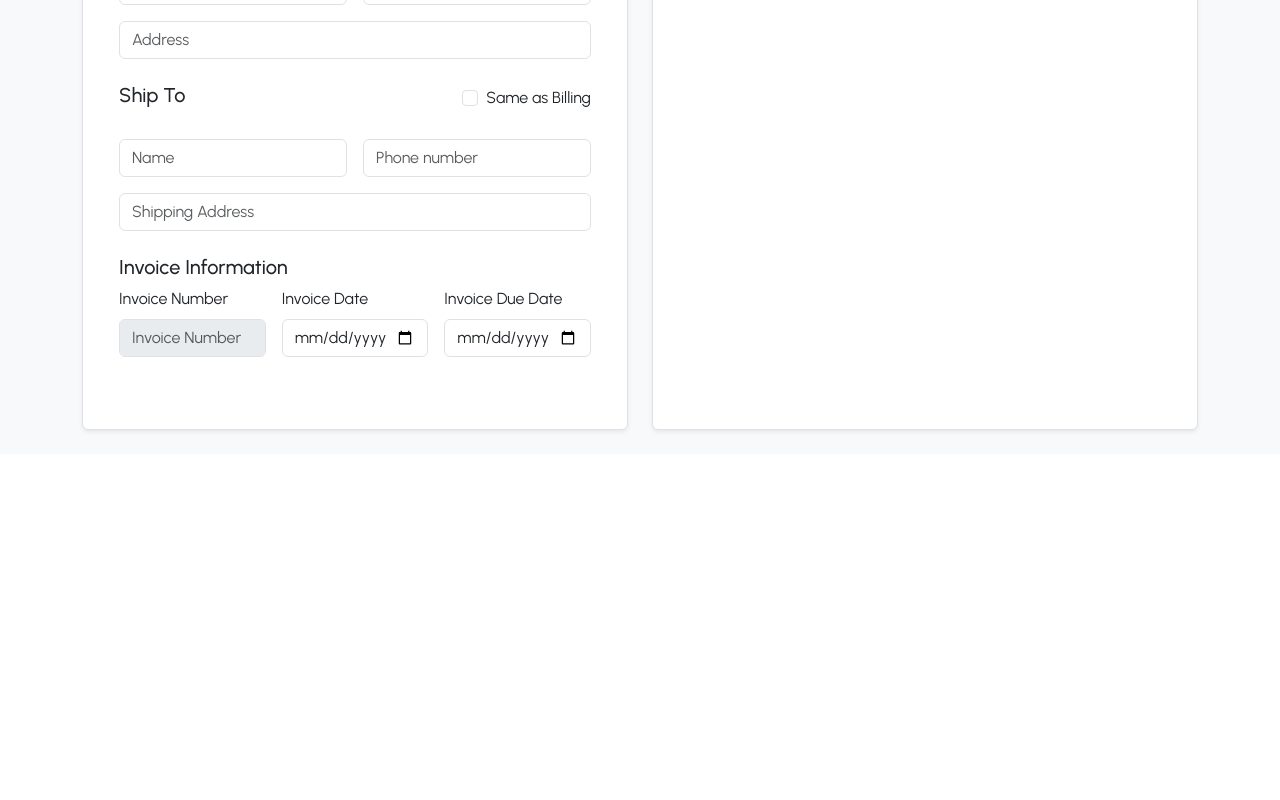
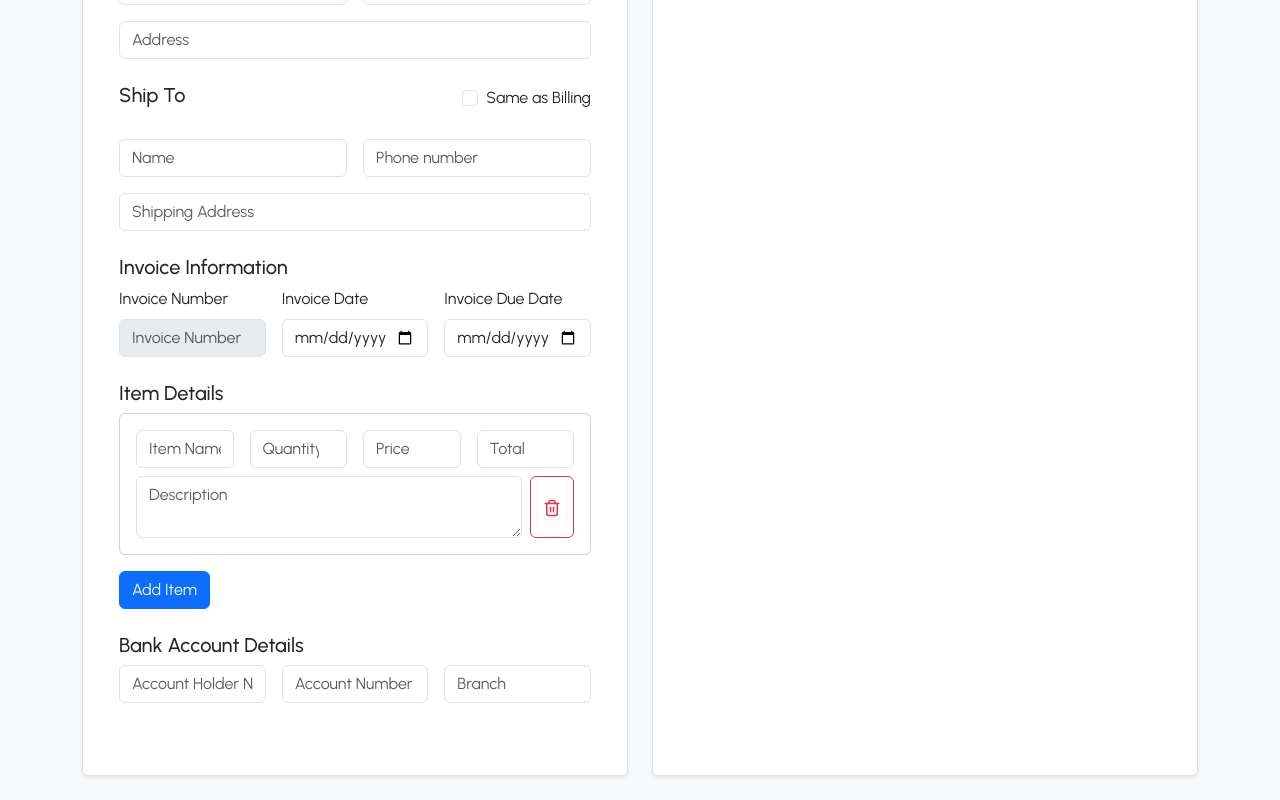
Before and after one commit to sivapriya0616/InvoiceGenerator, a React (Vite) app in the folder InvoiceGenerator/: page /Generate in a window 1280 px wide. Shown: the part 574-1374 px from the top of the page. Before the commit the page ends 1028 px from the top, so only its background shows below. Built offline with nearby package versions, Linux system fonts and the light colour scheme.

Commit message:
Enhance InvoiceForm component with item details and bank account fields

```diff
--- a/InvoiceGenerator/src/components/InvoiceForm.jsx
+++ b/InvoiceGenerator/src/components/InvoiceForm.jsx
@@ -1,5 +1,7 @@
 import React from 'react'
 import { assets } from '../assets/assets.js'; // Ensure this path is correct
+import { Trash2 } from 'lucide-react';
+
 
 const InvoiceForm = () => {
     return (
@@ -85,24 +87,84 @@ const InvoiceForm = () => {
                 <h5>Invoice Information</h5>
                 <div className="row g-3">
                     <div className="col-md-4">
-                    <label htmlFor="invoiceNumber" className="form-label">Invoice Number</label>
+                        <label htmlFor="invoiceNumber" className="form-label">Invoice Number</label>
 
                         <input type="text" disabled className="form-control" placeholder="Invoice Number" id='invoiceNumber' />
                     </div>
                     <div className="col-md-4">
-                    <label htmlFor="invoiceDate" className="form-label">Invoice Date</label>
+                        <label htmlFor="invoiceDate" className="form-label">Invoice Date</label>
 
                         <input type="date" className="form-control" id='invoiceDate' />
                     </div>
                     <div className="col-md-4">
-                    <label htmlFor="invoiceDueDate" className="form-label">Invoice Due Date</label>
+                        <label htmlFor="invoiceDueDate" className="form-label">Invoice Due Date</label>
 
-                        <input type="date" className="form-control"  id='invoiceDueDate'/>
+                        <input type="date" className="form-control" id='invoiceDueDate' />
                     </div>
                 </div>
 
             </div>
             <div className="mb-4">
+                <h5>Item Details</h5>
+                <div className="card p-3 mb-3">
+                    <div className="row g-3 mb-2">
+                        <div className="col-md-3">
+                            {/* Item Name or similar input */}
+                            <input type="text" className="form-control" placeholder="Item Name" />
+                        </div>
+                        <div className="col-md-3">
+                            {/* Quantity */}
+                            <input type="number" className="form-control" placeholder="Quantity" />
+                        </div>
+                        <div className="col-md-3">
+                            {/* Price */}
+                            <input type="number" className="form-control" placeholder="Price" />
+                        </div>
+                        <div className="col-md-3">
+                            {/* Total (optional, calculated field maybe) */}
+                            <input type="number" className="form-control" placeholder="Total" />
+                        </div>
+                    </div>
+                    <div className="d-flex gap-2">
+                        <textarea className="form-control" placeholder="Description" ></textarea>
+                        <button className="btn btn-outline-danger" type="button">
+                            <Trash2 size={18} />
+                        </button>
+
+                        {/* You can place extra controls or actions here */}
+                    </div>
+                </div>
+                <button className="btn btn-primary" type="button">Add Item</button>
+
+            </div>
+            <div className="mb-4">
+                <h5>Bank Account Details</h5>
+                <div className="row g-3">
+                    <div className="col-md-4">
+                        <input
+                            type="text"
+
+                            className="form-control"
+                            placeholder="Account Holder Name"
+                        />
+                    </div>
+
+                    <div className="col-md-4">
+                        <input
+                            type="text"
+                            className="form-control"
+                            placeholder="Account Number"
+                        />
+                    </div>
+
+                    <div className="col-md-4">
+                        <input
+                            type="text"
+                            className="form-control"
+                            placeholder="Branch"
+                        />
+                    </div>
+                </div>
 
             </div>
             <div className="mb-4">
```
